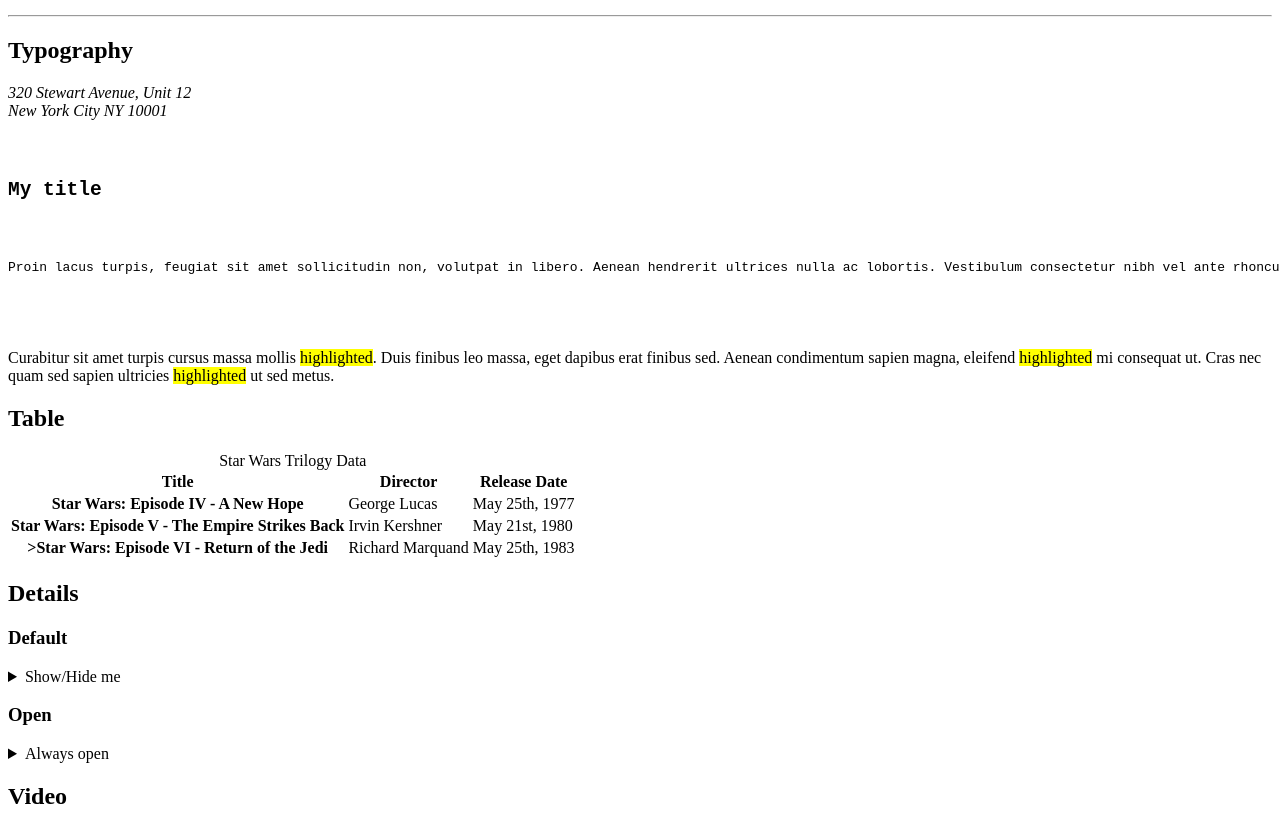
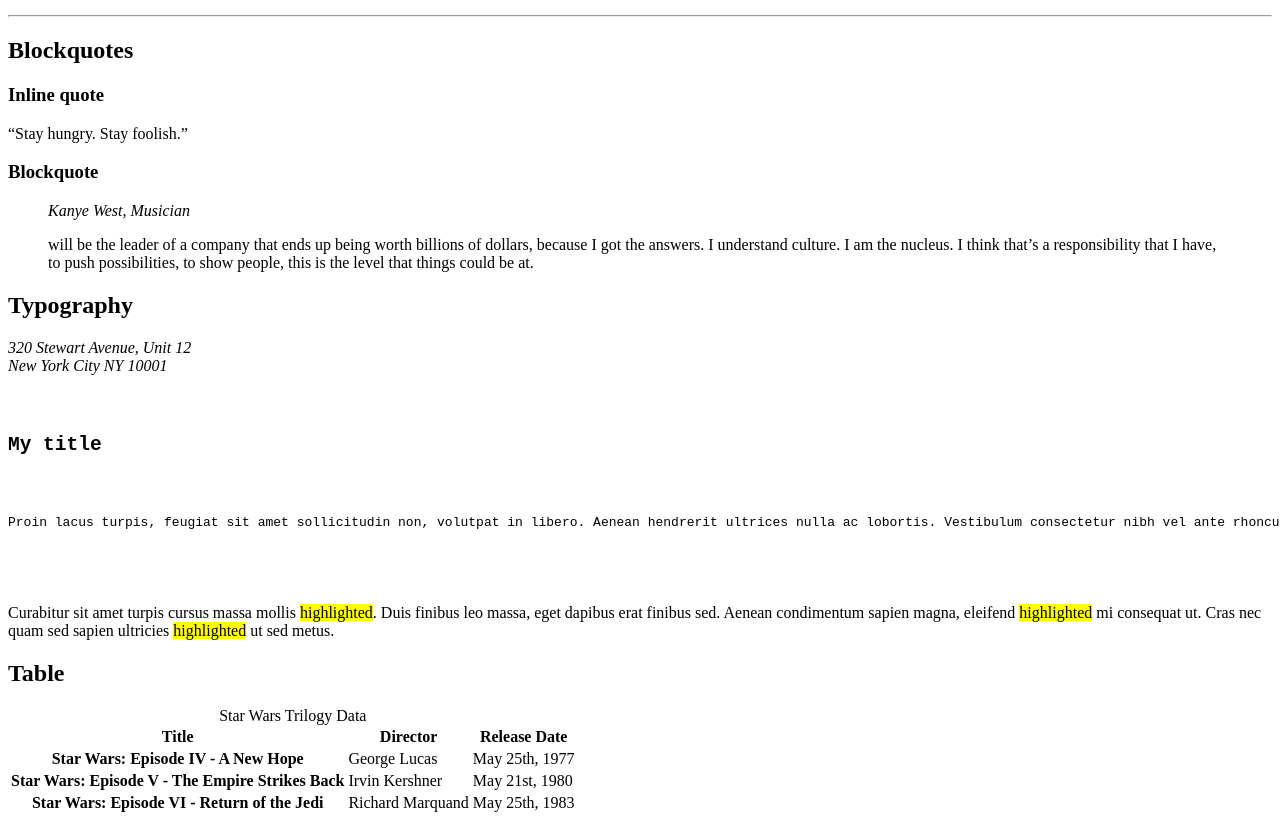
Before and after one commit to Pop2323/alx-frontend, a plain HTML site: page 0x00-html_advanced/38-styleguide.html in a window 1280 px wide. Shown: the part 980-1798 px from the top of the page. Drawn offline with Linux system fonts and the light colour scheme.

Commit message:
Advanced HTML

```diff
--- a/0x00-html_advanced/38-styleguide.html
+++ b/0x00-html_advanced/38-styleguide.html
@@ -9,6 +9,7 @@
     <link rel="icon" type="image/png" href="./favicon.png">
 </head>
 <body>
+    <header></header>
     <main>
         <section>
         <header>
@@ -41,8 +42,8 @@
                 <li>Sagittis adipiscing lorem eleifend.</li>
                 <li>Felis enim feugiat dolore viverra.</li>
             </ul>
+            <h3>Ordered</h3>
             <ol>
-                        <h3>Ordered</h3>
                 <li>Dolor pulvinar etiam magna etiam.</li>
                 <li>Sagittis adipiscing lorem eleifend.</li>
                 <li>Felis enim feugiat dolore viverra.</li>
@@ -52,9 +53,11 @@
                 <dt>Definition List title</dt>
                 <dd>Definition text.</dd>
                 <dt>Startup</dt>
-                        <dd>A startup company or startup is a company or temporary organization designed to search for a repeatable and scalable business model.</dd>
+                <dd>A startup company or startup is a company or temporary organization designed to search for a repeatable and scalable
+                business model.</dd>
                 <dt>Water</dt>
-                        <dd>A colorless, transparent, odorless liquid that forms the seas, lakes, rivers, and rain and is the basis of the fluids of living organisms.</dd>
+                <dd>A colorless, transparent, odorless liquid that forms the seas, lakes, rivers, and rain and is the basis of the fluids of
+                living organisms.</dd>
             </dl>
         </div>
     </section>
@@ -65,6 +68,25 @@
         </header>
         <div>
             <hr>
+        </div>
+    </section>
+    <!-- Blockquotes -->
+    <section>
+        <header>
+            <h2>Blockquotes</h2>
+        </header>
+        <div>
+            <h3>Inline quote</h3>
+            <q>Stay hungry. Stay foolish.</q>
+        </div>
+        <div>
+            <h3>Blockquote</h3>
+            <blockquote>
+            <cite>Kanye West, Musician</cite>
+            <p>will be the leader of a company that ends up being worth billions of dollars, because I got the answers. I understand
+            culture. I am the nucleus. I think that’s a responsibility that I have, to push possibilities, to show people, this is
+            the level that things could be at.</p>
+        </blockquote>
         </div>
     </section>
             <!-- Typography -->
@@ -120,7 +142,7 @@
                             <td>May 21st, 1980</td>
                         </tr>
                         <tr>
-                            <th scope="row">>Star Wars: Episode VI - Return of the Jedi</th>
+                            <th scope="row">Star Wars: Episode VI - Return of the Jedi</th>
                             <td>Richard Marquand</td>
                             <td>May 25th, 1983</td>
                         </tr>
@@ -141,7 +163,7 @@
         </div>
         <div>
             <h3>Open</h3>
-                    <details>
+            <details open>
             <summary>Always open</summary>
             <p>Pellentesque habitant morbi tristique senectus et netus et malesuada fames ac turpis egestas.</p>
         </details>
```
Lines whose indentation alone changed are shown as unchanged.
